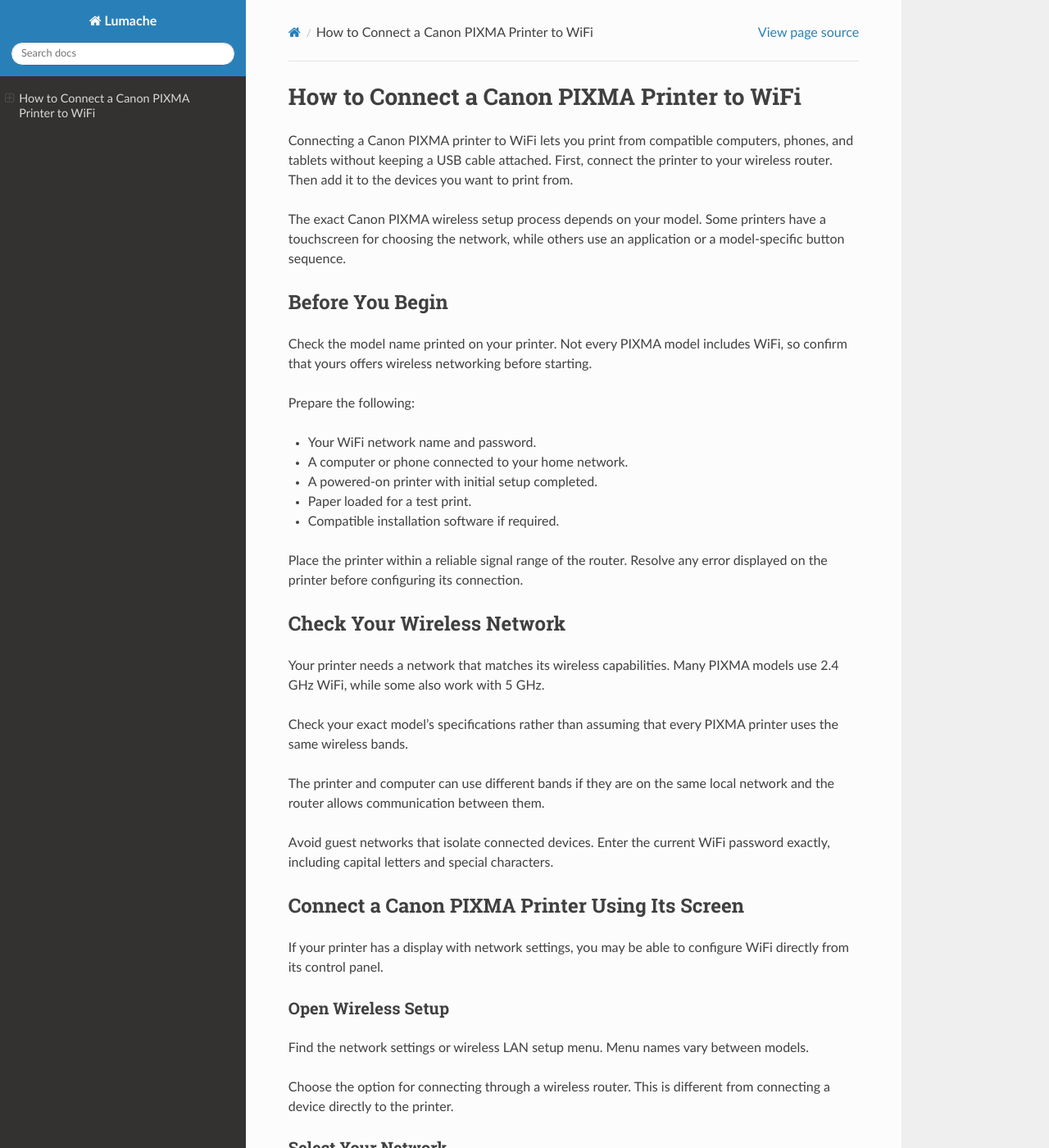
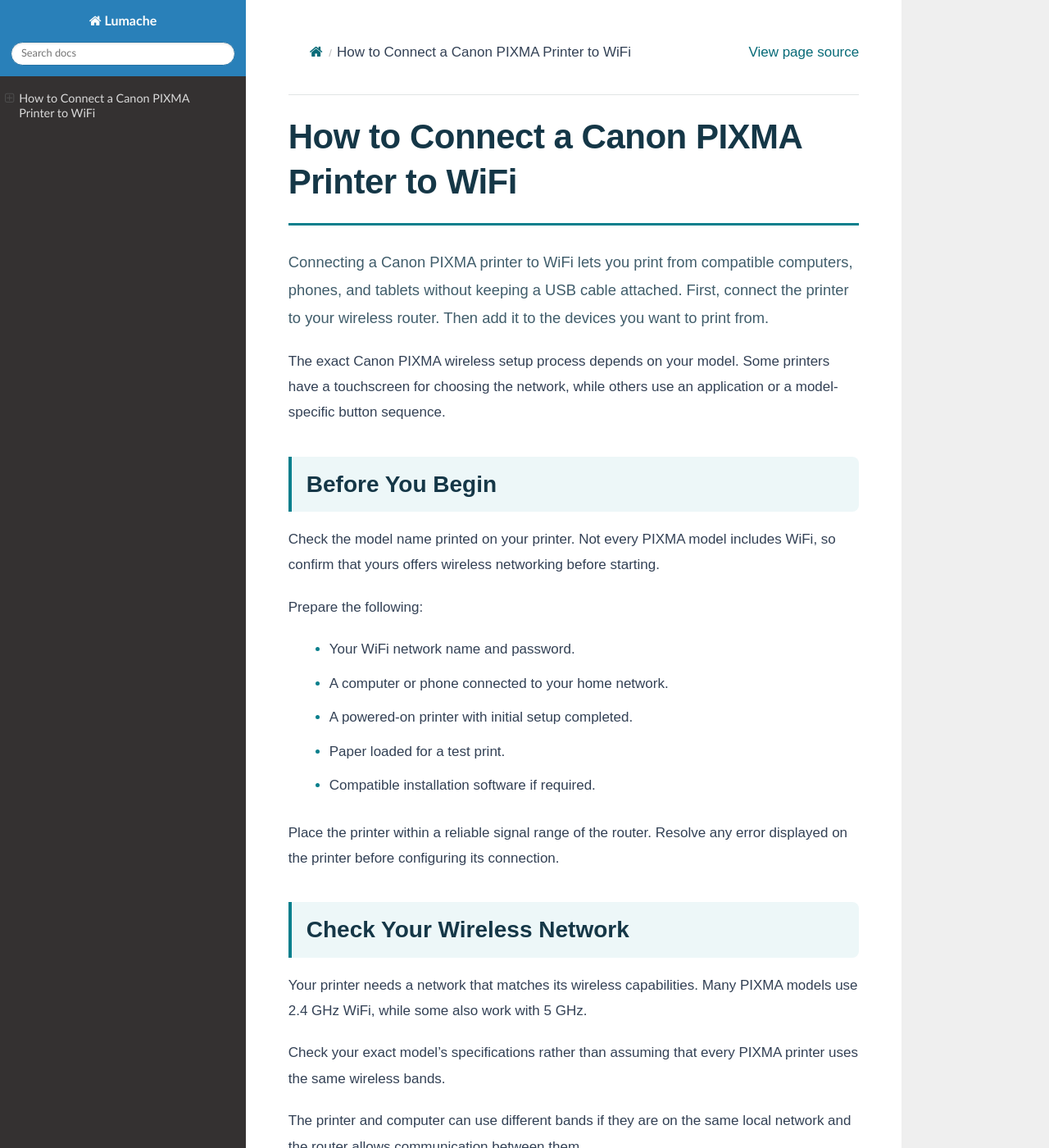
Before and after one commit to instantfast/connectpixmawifi, a Sphinx documentation site: the page built from docs/source/index.rst, in a window 1280 px wide and 1400 px high. Shown: the whole window at 82% size. Built offline with Sphinx 7.4.7 and the Read the Docs theme 3.1.0, drawn with Linux system fonts in a browser that asks for light colours.

Commit message:
Implement custom CSS for article styling
Add custom CSS for article styling in Sphinx documentation.

```diff
--- a/docs/source/conf.py
+++ b/docs/source/conf.py
@@ -33,3 +33,186 @@
 
 # -- Options for EPUB output
 epub_show_urls = 'footnote'
+# Article styling — creates custom.css automatically
+from pathlib import Path
+
+_pixma_static = Path(__file__).resolve().parent / "_static"
+_pixma_static.mkdir(parents=True, exist_ok=True)
+
+_pixma_css = """
+/* Article text */
+div.body,
+.rst-content,
+.bd-article {
+    color: #334155;
+    font-family: Arial, Helvetica, sans-serif;
+    font-size: 17px;
+    line-height: 1.85;
+    overflow-wrap: break-word;
+}
+
+div.body,
+.wy-nav-content {
+    background: #ffffff;
+}
+
+/* Main heading */
+:is(div.body, .rst-content, .bd-article) h1 {
+    margin: 0 0 28px;
+    padding-bottom: 22px;
+    border-bottom: 3px solid #087f8c;
+    color: #153747;
+    font-family: Arial, Helvetica, sans-serif;
+    font-size: clamp(29px, 4vw, 42px);
+    font-weight: 700;
+    line-height: 1.3;
+    letter-spacing: -0.5px;
+}
+
+/* Section headings */
+:is(div.body, .rst-content, .bd-article) h2 {
+    margin: 38px 0 18px;
+    padding: 14px 18px;
+    border-left: 4px solid #087f8c;
+    border-radius: 0 8px 8px 0;
+    background: #edf7f8;
+    color: #153747;
+    font-family: Arial, Helvetica, sans-serif;
+    font-size: clamp(23px, 3vw, 28px);
+    font-weight: 700;
+    line-height: 1.4;
+}
+
+/* Subheadings and FAQ questions */
+:is(div.body, .rst-content, .bd-article) h3 {
+    margin: 28px 0 12px;
+    color: #185868;
+    font-family: Arial, Helvetica, sans-serif;
+    font-size: 21px;
+    font-weight: 700;
+    line-height: 1.5;
+}
+
+/* Paragraphs */
+:is(div.body, .rst-content, .bd-article) p {
+    margin: 0 0 20px;
+    font-size: inherit;
+    line-height: 1.85;
+}
+
+:is(div.body, .rst-content, .bd-article) h1 + p {
+    color: #405d6b;
+    font-size: 1.08em;
+}
+
+/* Lists */
+:is(div.body, .rst-content, .bd-article) ul,
+:is(div.body, .rst-content, .bd-article) ol {
+    margin: 18px 0 26px;
+    padding-left: 26px;
+}
+
+:is(div.body, .rst-content, .bd-article) li {
+    margin-bottom: 10px;
+    line-height: 1.8;
+}
+
+:is(div.body, .rst-content, .bd-article) li > p {
+    margin-bottom: 8px;
+}
+
+:is(div.body, .rst-content, .bd-article) li::marker {
+    color: #087f8c;
+}
+
+/* Links */
+:is(div.body, .rst-content, .bd-article) a {
+    color: #086b78;
+    text-underline-offset: 3px;
+}
+
+:is(div.body, .rst-content, .bd-article) a:hover {
+    color: #104652;
+}
+
+:is(div.body, .rst-content, .bd-article) a:focus-visible {
+    outline: 3px solid #087f8c;
+    outline-offset: 4px;
+}
+
+:is(div.body, .rst-content, .bd-article) a.headerlink {
+    font-size: 0.7em;
+    text-decoration: none;
+}
+
+/* Images and code */
+:is(div.body, .rst-content, .bd-article) img {
+    max-width: 100%;
+    height: auto;
+    border-radius: 8px;
+}
+
+:is(div.body, .rst-content, .bd-article) pre {
+    box-sizing: border-box;
+    max-width: 100%;
+    padding: 18px;
+    overflow-x: auto;
+    border: 1px solid #dce7eb;
+    border-radius: 8px;
+    background: #f5f8fa;
+    line-height: 1.6;
+}
+
+:is(div.body, .rst-content, .bd-article) section {
+    scroll-margin-top: 28px;
+}
+
+/* Mobile */
+@media (max-width: 767px) {
+    div.body,
+    .rst-content,
+    .bd-article {
+        font-size: 16px;
+    }
+
+    .wy-nav-content {
+        padding: 24px 18px;
+    }
+
+    :is(div.body, .rst-content, .bd-article) h1 {
+        margin-bottom: 22px;
+        padding-bottom: 18px;
+    }
+
+    :is(div.body, .rst-content, .bd-article) h2 {
+        margin-top: 28px;
+        padding: 12px 14px;
+    }
+
+    :is(div.body, .rst-content, .bd-article) h3 {
+        font-size: 20px;
+    }
+
+    :is(div.body, .rst-content, .bd-article) p {
+        line-height: 1.75;
+    }
+}
+"""
+
+(_pixma_static / "custom.css").write_text(
+    _pixma_css,
+    encoding="utf-8",
+)
+
+# Preserve existing settings and register CSS
+html_static_path = list(globals().get("html_static_path", []))
+if "_static" not in html_static_path:
+    html_static_path.append("_static")
+
+html_css_files = list(globals().get("html_css_files", []))
+if not any(
+    (item[0] if isinstance(item, (tuple, list)) else item)
+    == "custom.css"
+    for item in html_css_files
+):
+    html_css_files.append("custom.css")
```
